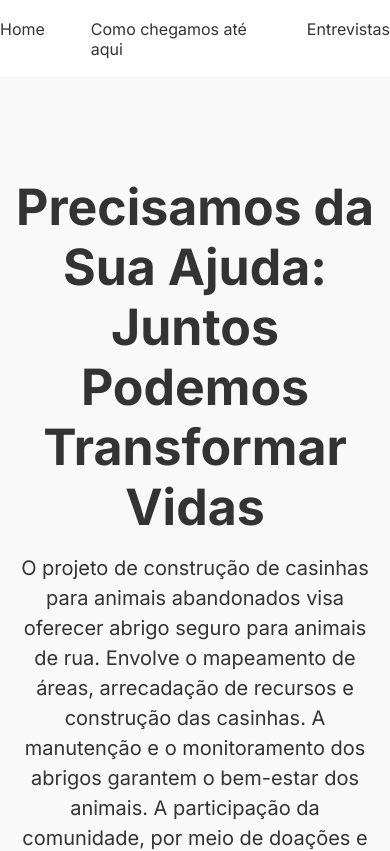
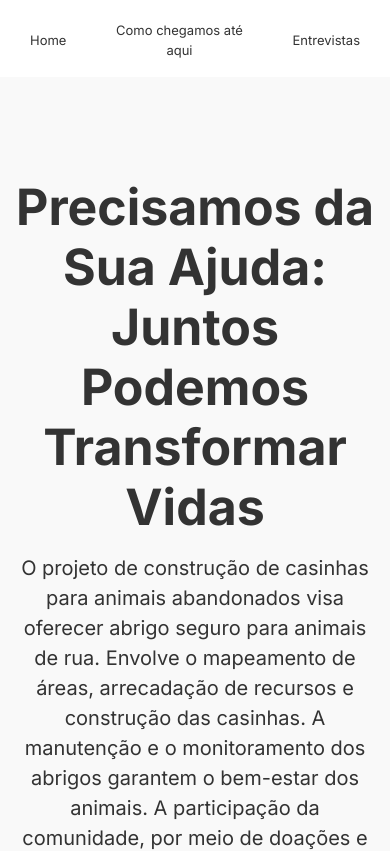
Before and after one commit to LuizZomer/trabalhoCriatividade, a React (Vite) app: page / in a window 390 px wide. Shown: the top 851 px of the page. Built offline with nearby package versions, Linux system fonts and the light colour scheme.

Commit message:
fix: responsive header

```diff
--- a/src/components/Header/styles.ts
+++ b/src/components/Header/styles.ts
@@ -8,10 +8,15 @@ export const HeaderContainer = styled.header`
     justify-content: center;
     align-items: center;
     background-color: #fff;
+
+    @media (max-width:900px) {
+        text-align: center;
+    }
+
 `
 
 export const NavContainer = styled.nav`
-    font-size: 16px;
+    font-size: 1.6rem;
     >ul{
         display: flex;
         gap: 46px;
@@ -25,4 +30,16 @@ export const NavContainer = styled.nav`
     a:hover{
         color: #777;
     }
+
+    @media (max-width:900px) {
+        margin: 30px;
+
+        ul{
+            display: flex;
+            align-items: center;
+        }
+       a{
+        font-size: 1.3rem;
+       }
+    }
 `
```
